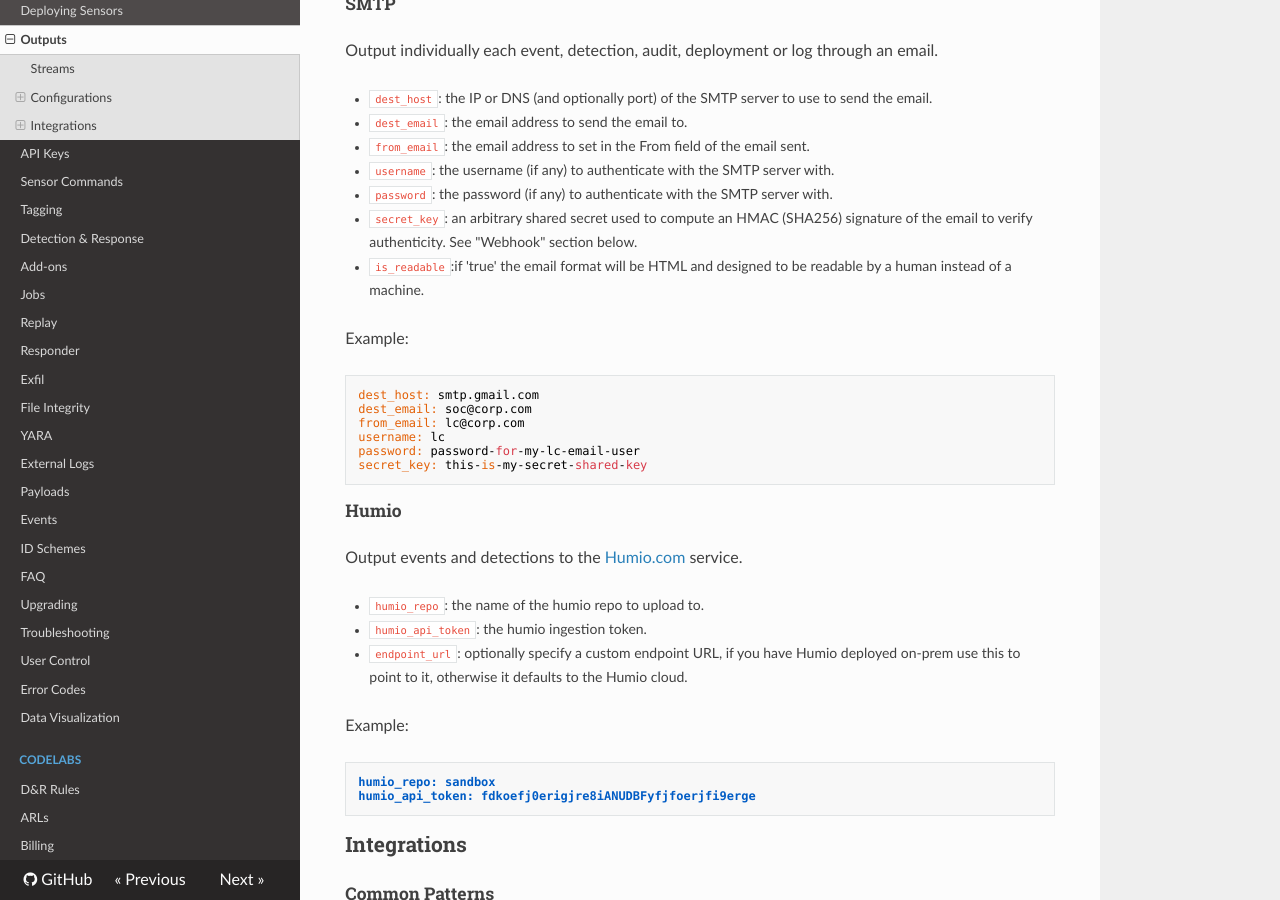
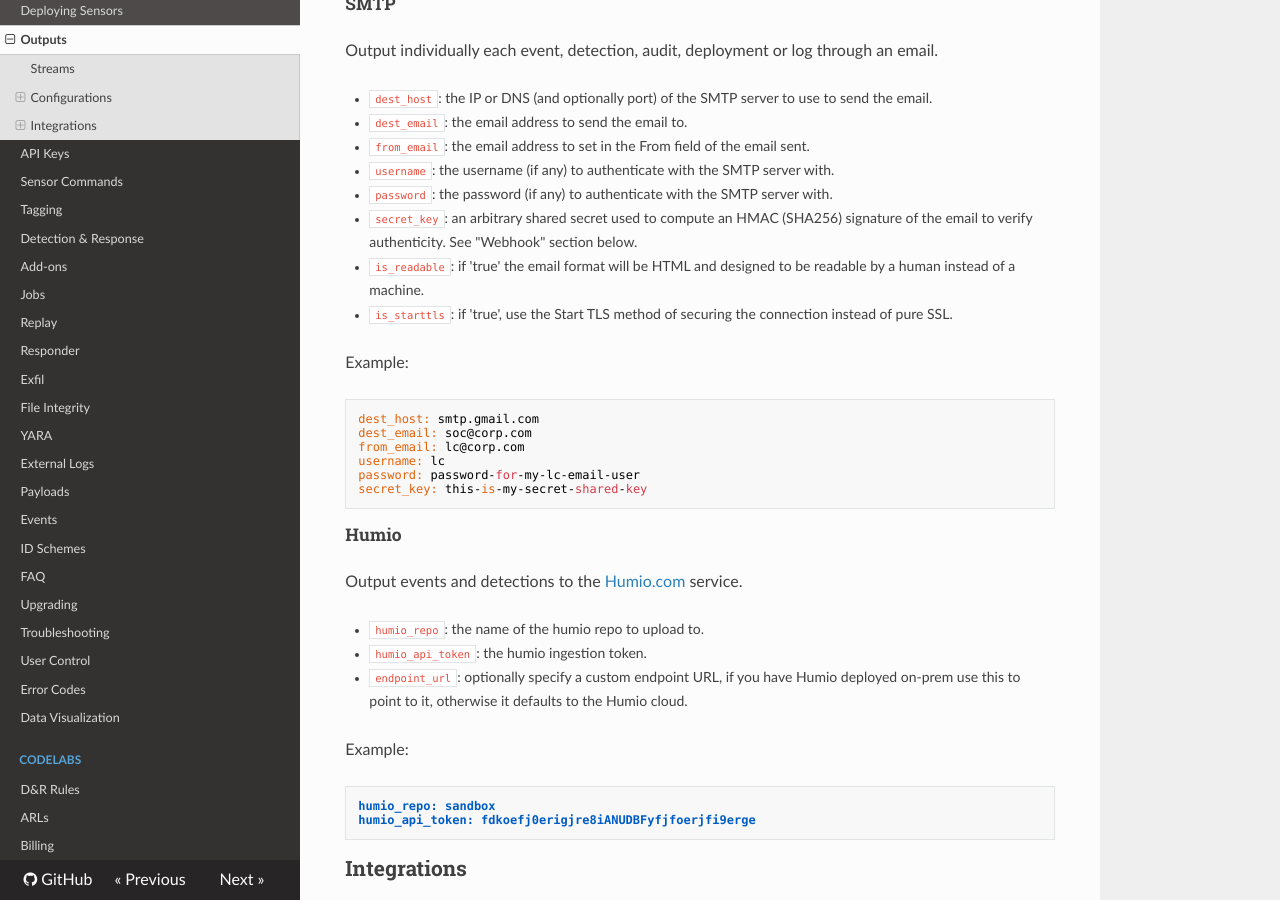
Before and after one commit to refractionPOINT/lce_doc, an MkDocs documentation site: the page built from docs/outputs.md, in a window 1280 px wide and 900 px high, scrolled down 4232 px. Built offline with MkDocs 1.6.1, drawn with Linux system fonts in a browser that asks for light colours; nearby versions of some CDN libraries; old or Windows-style settings are respelled for this version of MkDocs.

Commit message:
Missing argument to SMTP.

````diff
--- a/docs/outputs.md
+++ b/docs/outputs.md
@@ -162,7 +162,8 @@ Output individually each event, detection, audit, deployment or log through an e
 * `username`: the username (if any) to authenticate with the SMTP server with.
 * `password`: the password (if any) to authenticate with the SMTP server with.
 * `secret_key`: an arbitrary shared secret used to compute an HMAC (SHA256) signature of the email to verify authenticity. See "Webhook" section below.
-* `is_readable`:if 'true' the email format will be HTML and designed to be readable by a human instead of a machine.
+* `is_readable`: if 'true' the email format will be HTML and designed to be readable by a human instead of a machine.
+* `is_starttls`: if 'true', use the Start TLS method of securing the connection instead of pure SSL.
 
 Example:
 ```
````
